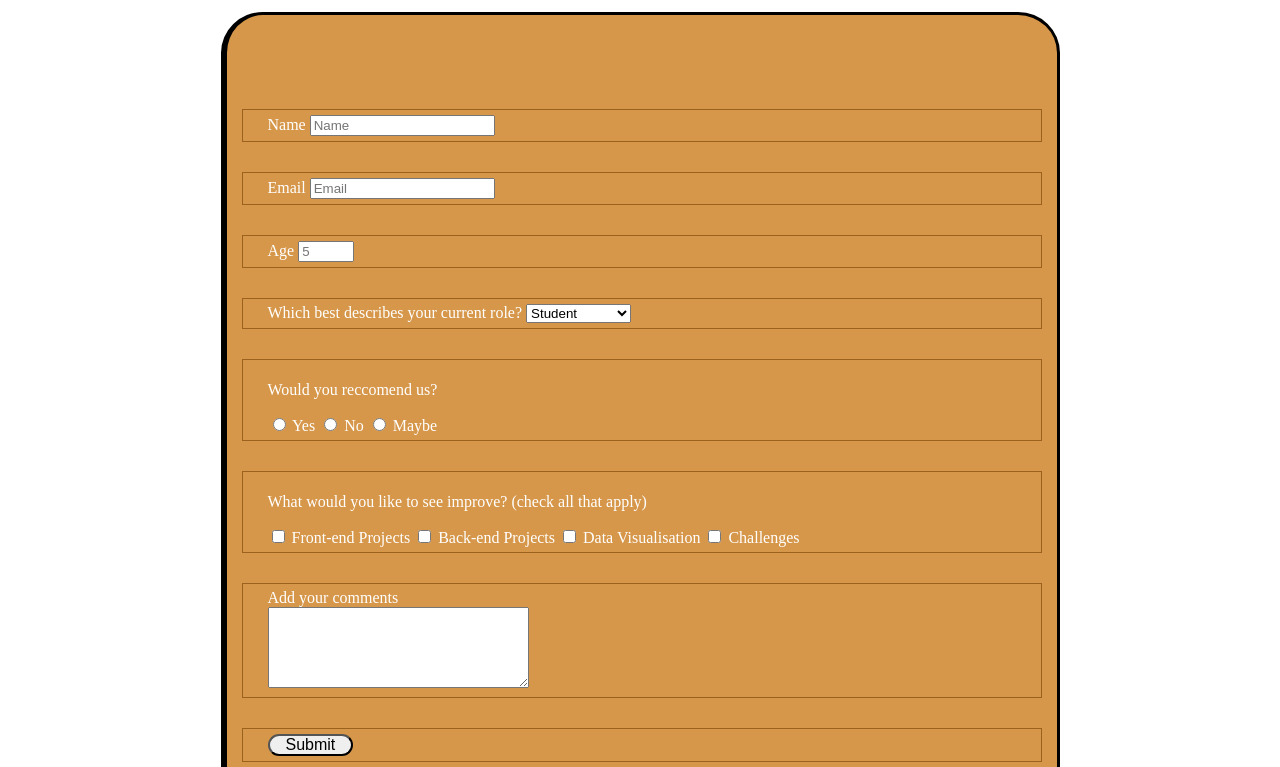
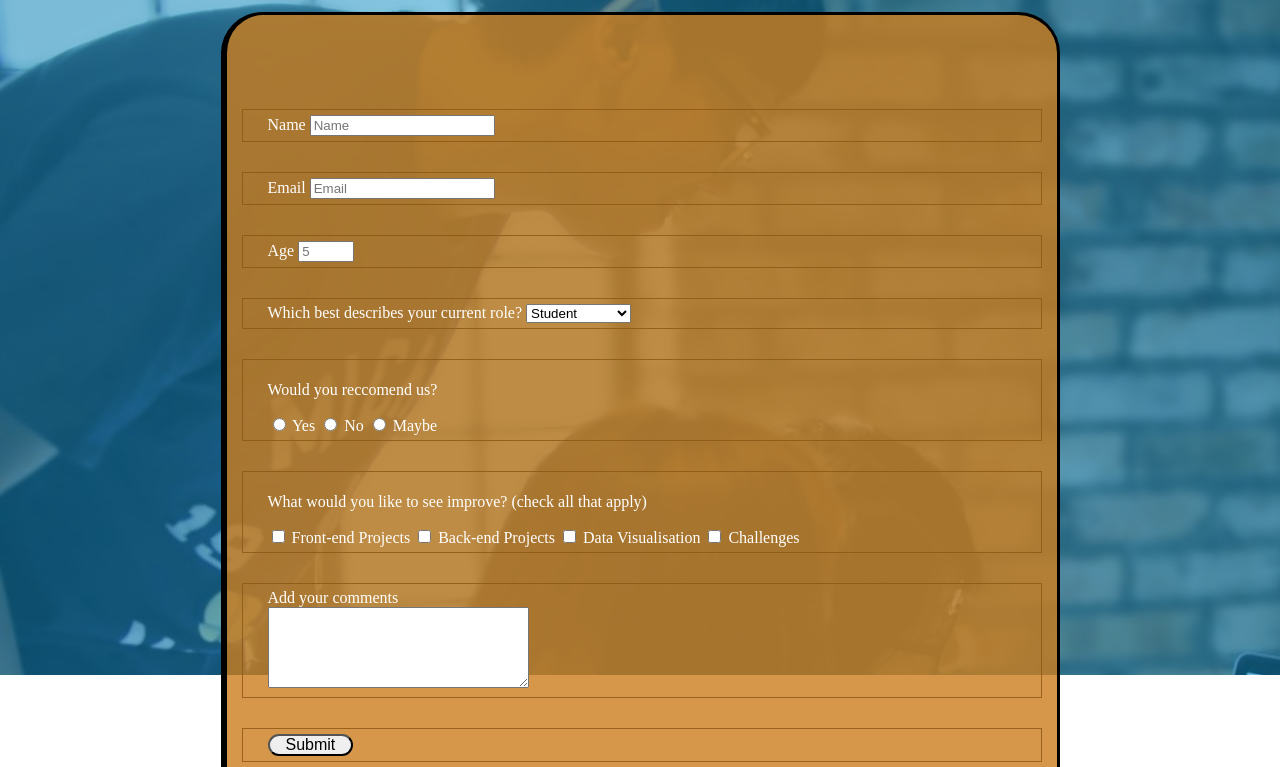
Before and after one commit to Richmundus/codeCampP1, a plain HTML site: page index.html in a window 1280 px wide. Shown: the part 125-892 px from the top of the page. Drawn offline with Linux system fonts and the light colour scheme.

Commit message:
Update index.html
added image back in

```diff
--- a/index.html
+++ b/index.html
@@ -9,7 +9,8 @@
 </head>
 <body>
 
-
+ <div class="image">
+        <div class="image-overlay">
 
         <h1 id="title">freeCodeCamp Survey Form</h1>
     <p id="description" class="heading">Please fill in the survey below:</p>
```
